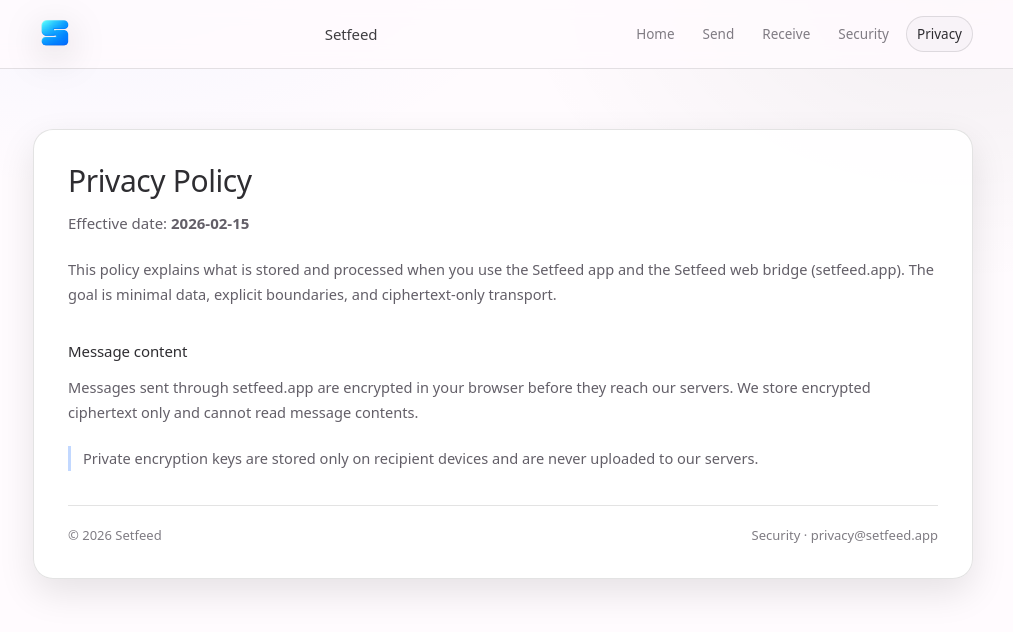
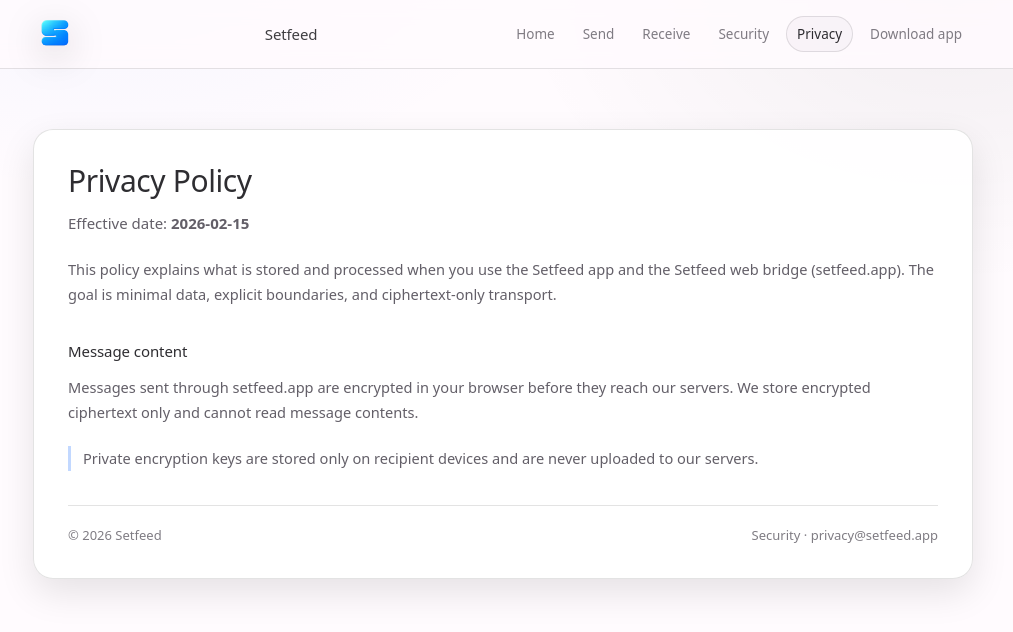
Before and after one commit to zealousidealfish/setfeed.app, a plain HTML site: page privacy.html in a window 1280 px wide. Shown: the whole page, without its empty margins (137-1150 px from the left). Drawn offline with Linux system fonts and the light colour scheme.

Commit message:
Update privacy.html

```diff
--- a/privacy.html
+++ b/privacy.html
@@ -49,6 +49,7 @@
         <a href="./receive.html">Receive</a>
         <a href="./security.html">Security</a>
         <a href="./privacy.html" aria-current="page">Privacy</a>
+        <a class="nav-cta" href="#" aria-label="Download Setfeed app">Download app</a>
       </nav>
     </div>
   </header>
```
